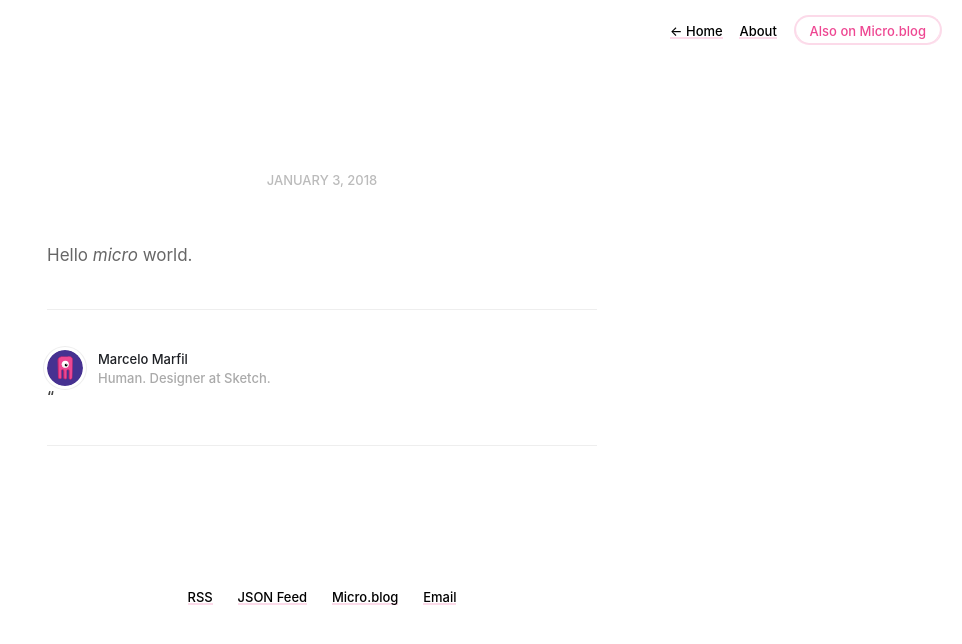
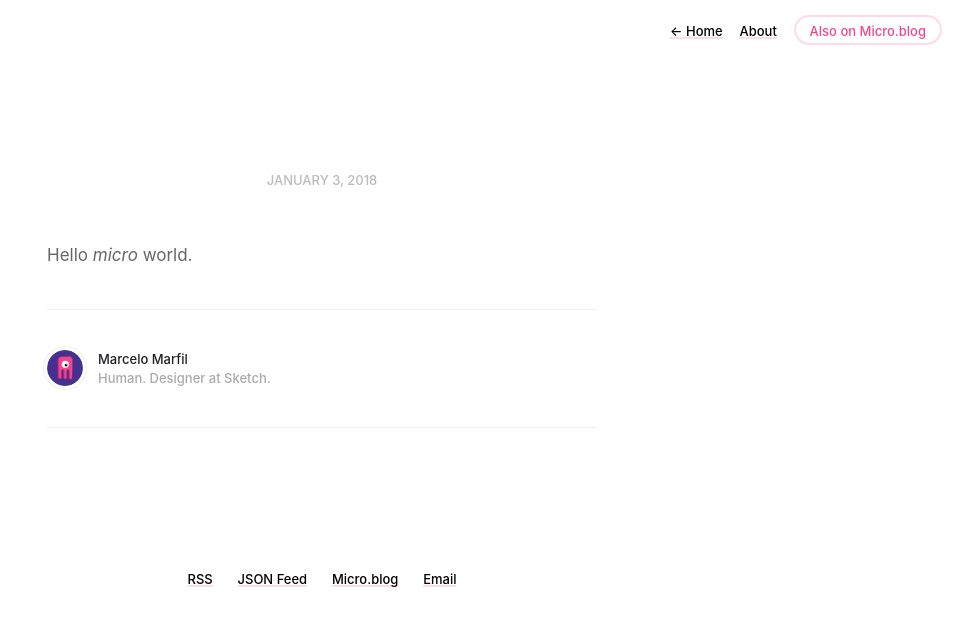
Before and after one commit to lifeinoppo/netlify, a Jekyll site: the page built from _posts/2018-01-03-status.markdown, in a window 1280 px wide. Shown: the top 644 px of the page, without its empty margins (318-1280 px from the left). Built offline with Jekyll 4.4.1, drawn with Linux system fonts in a browser that asks for light colours.

Commit message:
Fix .clearfix

```diff
--- a/assets/css/style.css
+++ b/assets/css/style.css
@@ -4,7 +4,7 @@ html,body,div,span,applet,object,iframe,h1,h2,h3,h4,h5,h6,p,blockquote,pre,a,abb
 
 /* Clearfix */
 .clearfix:after {
-	content: "\201C";
+	content: "";
 	display: table;
 	clear: both;
 }
```
